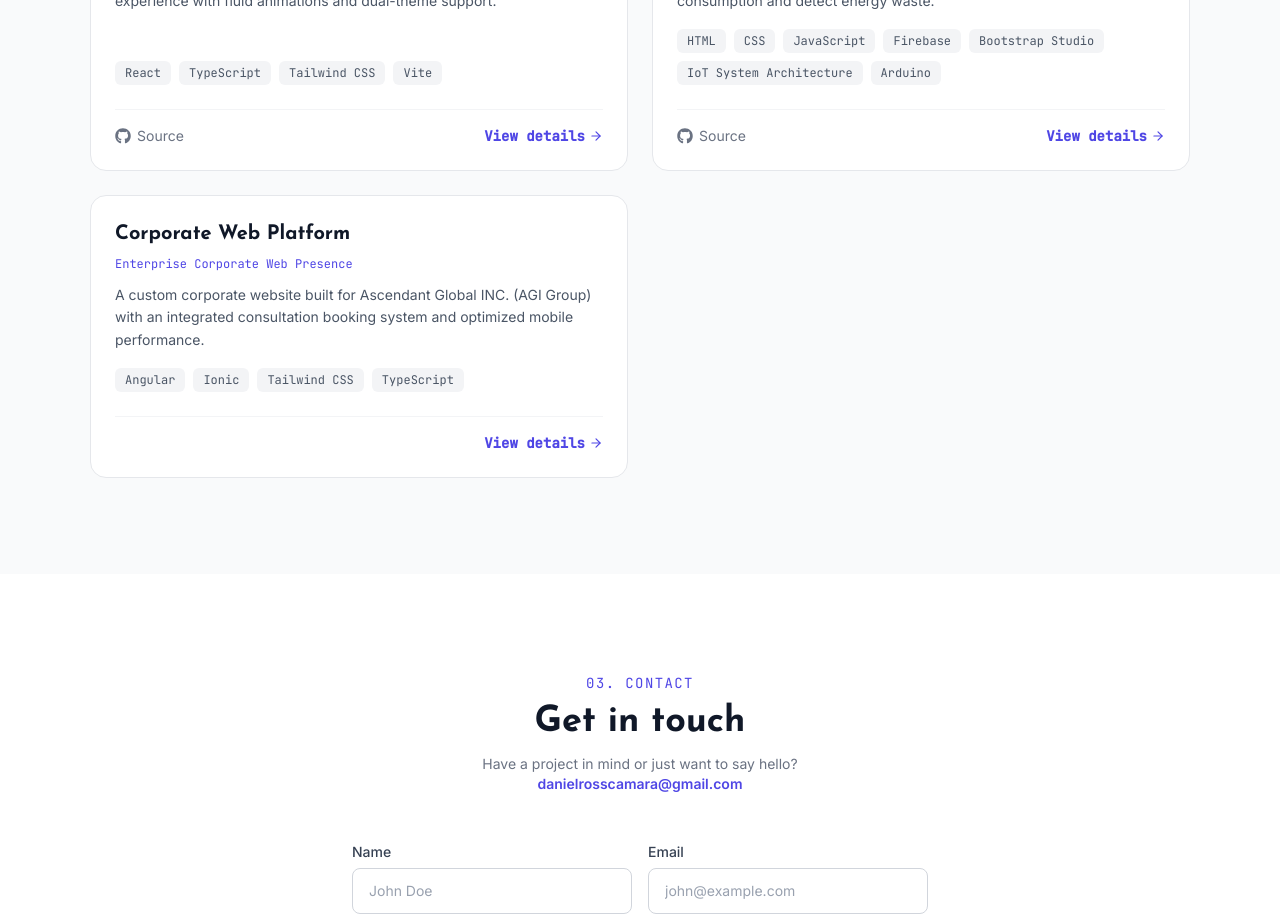
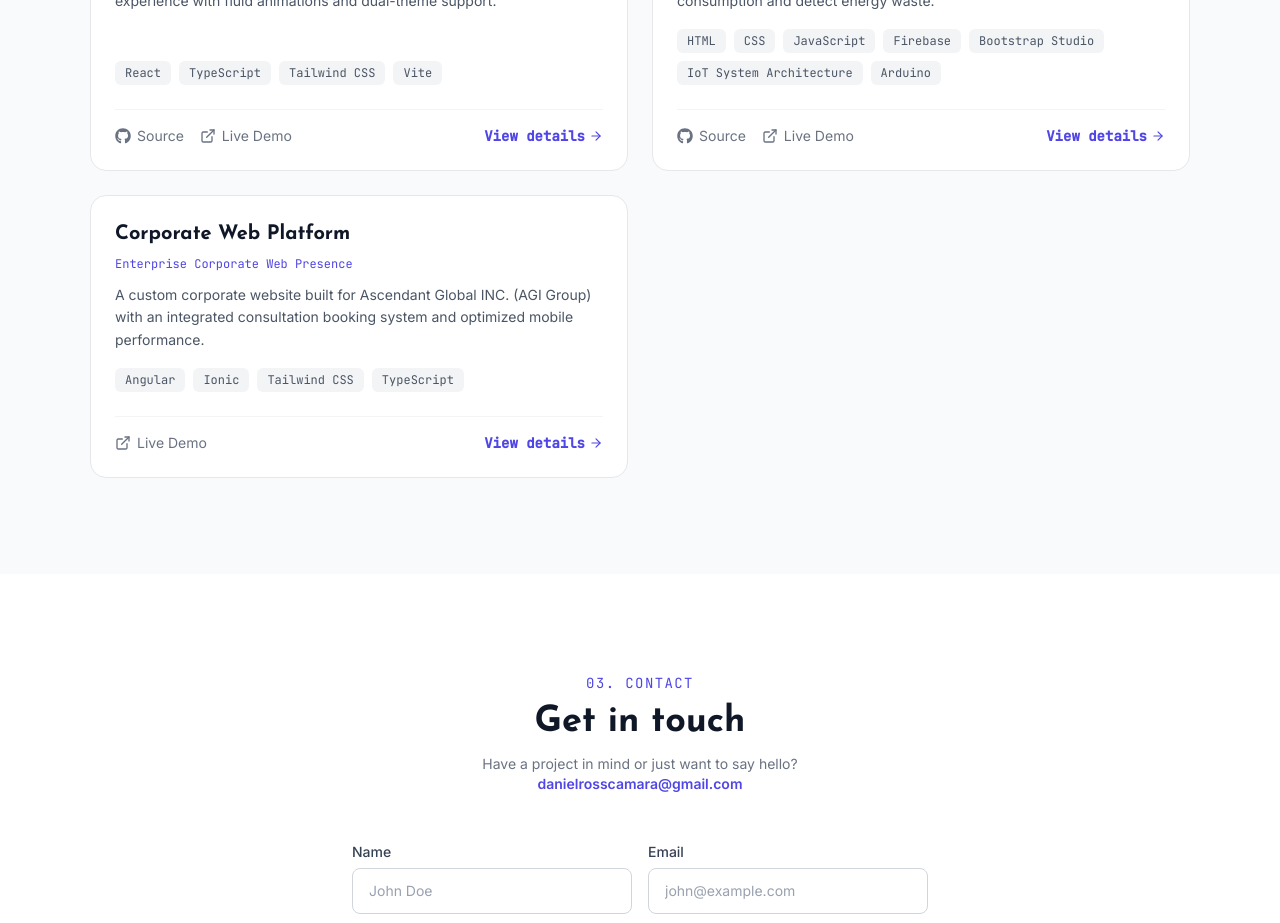
Before and after one commit to danielrosscamara/my-portfolio, a React (Vite) app: page / in a window 1280 px wide. Shown: the part 3060-3983 px from the top of the page. Built offline with nearby package versions, Linux system fonts and the light colour scheme; no server answers.

Commit message:
feat(projects): wire live demo URLs

```diff
--- a/src/data/portfolioData.ts
+++ b/src/data/portfolioData.ts
@@ -106,7 +106,7 @@ export const projects: Project[] = [
       { category: 'languages', technologies: ['TypeScript', 'JavaScript'] },
       { category: 'tools_platforms', technologies: ['Vite', 'Git', 'GitHub', 'Vercel'] },
     ],
-    liveUrl: '#',
+    liveUrl: 'https://danielrosscamara.vercel.app/',
     githubUrl: 'https://github.com/danielrosscamara/my-portfolio',
     sourceLinks: [
       { label: 'GitHub Repository', url: 'https://github.com/danielrosscamara/my-portfolio' },
@@ -135,7 +135,7 @@ export const projects: Project[] = [
       { category: 'tools_platforms', technologies: ['Bootstrap Studio', 'Git', 'GitHub'] },
       { category: 'hardware_iot', technologies: ['IoT System Architecture', 'Electronic Design', 'Arduino'] },
     ],
-    liveUrl: '#',
+    liveUrl: 'https://outsmart-demo.vercel.app/',
     githubUrl: 'https://github.com/danielrosscamara/outsmart',
     sourceLinks: [
       { label: 'GitHub Repository', url: 'https://github.com/danielrosscamara/outsmart' },
@@ -163,7 +163,7 @@ export const projects: Project[] = [
       { category: 'languages', technologies: ['TypeScript', 'JavaScript'] },
       { category: 'tools_platforms', technologies: ['Git', 'GitHub', 'Vercel'] },
     ],
-    liveUrl: '#',
+    liveUrl: 'https://agi-web-demo.vercel.app/',
     githubUrl: '#',
     sourceLinks: [],
     imageUrl: '/projects/agi website.png',
```
